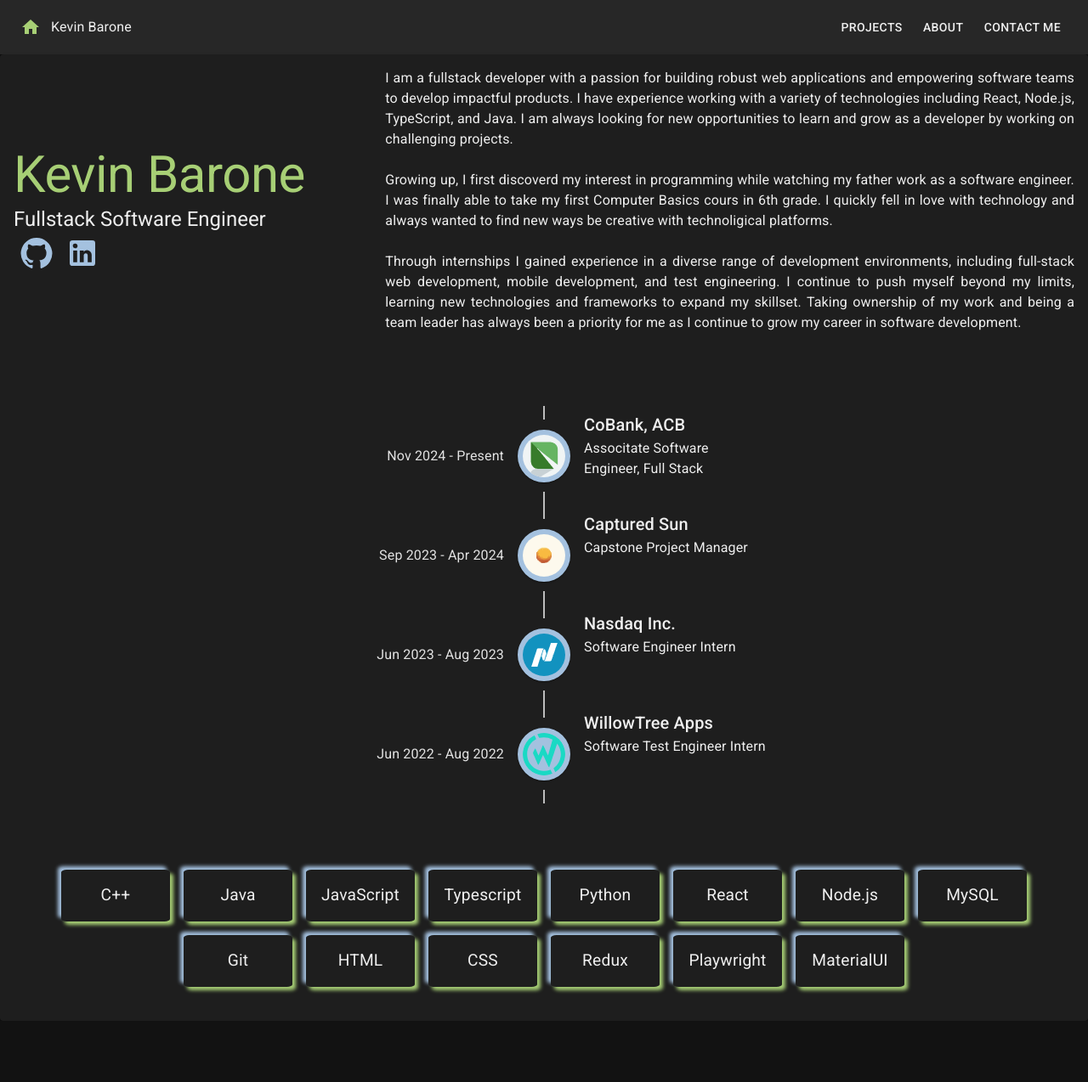
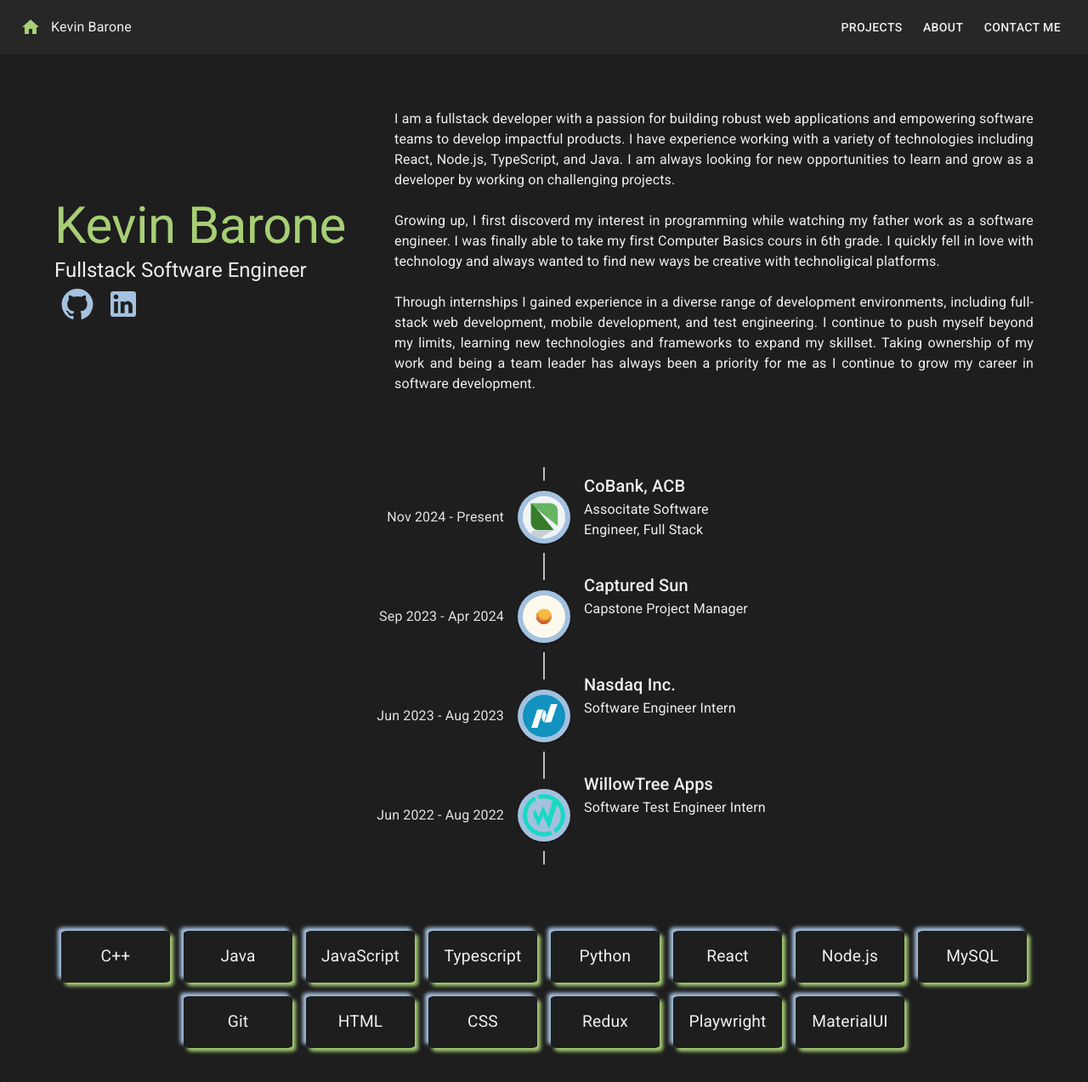
Before and after one commit to keba2993/react-portfolio, a React (Vite) app: page / in a window 1280 px wide. Shown: the whole page at 85% size. Before the commit the page ends 1202 px from the top, so only its background shows below. Built offline with nearby package versions, Linux system fonts and the light colour scheme.

Commit message:
updates to margin and padding for hero

```diff
--- a/src/components/Hero.tsx
+++ b/src/components/Hero.tsx
@@ -4,7 +4,15 @@
 
 function Hero() {
 	return (
-		<Grid container spacing={{ xs: 1, sm: 2, md: 2, lg: 4 }} direction='row'>
+		<Grid
+			container
+			spacing={{ xs: 1, sm: 2, md: 2 }}
+			direction='row'
+			paddingTop={{ xs: '0.5rem', sm: '1rem', md: '2rem', lg: '3rem' }}
+			paddingX={{ xs: '0.5rem', sm: '1rem', md: '2rem', lg: '3rem' }}
+			maxWidth={'1280px'}
+			marginX={'auto'}
+		>
 			<Grid
 				size={{ xs: 12, sm: 12, md: 4, lg: 4 }}
 				sx={{
--- a/src/components/Skills/Skills.tsx
+++ b/src/components/Skills/Skills.tsx
@@ -28,8 +28,9 @@
 				display: 'flex',
 				justifyContent: 'center',
 				flexWrap: 'wrap',
-				maxWidth: '100%',
+				maxWidth: '1280px',
 				paddingBottom: '2rem',
+				margin: '0 auto',
 			}}
 		>
 			{skillList.map((skill) => {
```
